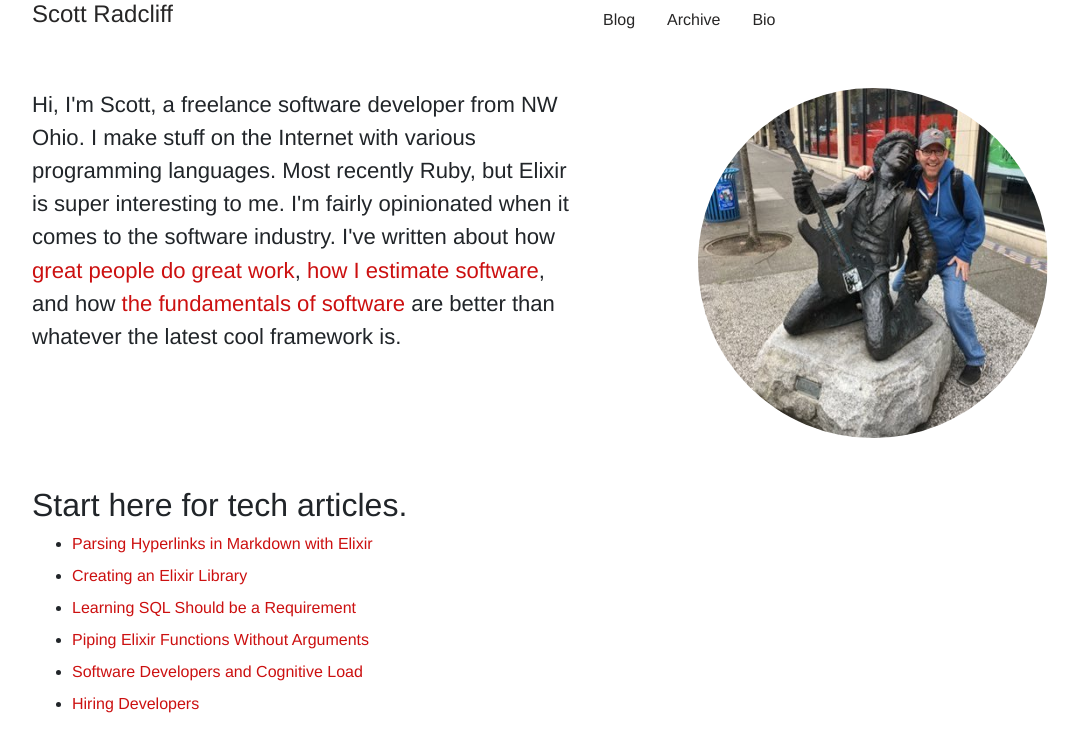
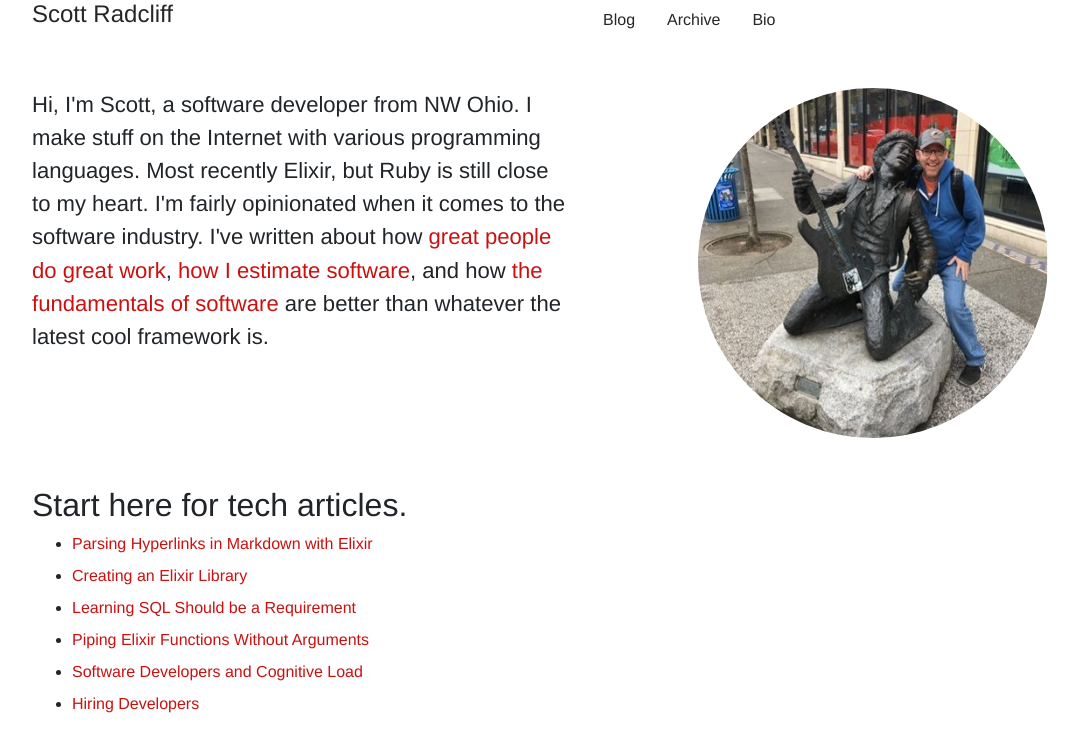
Before and after one commit to ScottRadcliff/scottradcliff.github.io, a Jekyll site: the page built from index.html, in a window 1280 px wide. Shown: the top 752 px of the page, without its empty margins (53-1132 px from the left). Built offline with Jekyll 4.4.1, drawn with Linux system fonts in a browser that asks for light colours; the list of posts is cut into pages by our own code; comment, search, counter and statistics services are not loaded.

Commit message:
Update index

```diff
--- a/index.html
+++ b/index.html
@@ -4,7 +4,7 @@ layout: default
 
 <section class="row" id="intro">
   <section class="col-md-6">
-    <p>Hi, I'm Scott, a freelance software developer from NW Ohio. I make stuff on the Internet with various programming languages. Most recently Ruby, but Elixir is super interesting to me. I'm fairly opinionated when it comes to the software industry. I've written about how <a href="/great-people-do-great-work.html">great people do great work</a>, <a href="/how-to-estimate-software.html">how I estimate software</a>, and how <a href="/how-to-estimate-software.html">the fundamentals of software</a> are better than whatever the latest cool framework is.
+    <p>Hi, I'm Scott, a software developer from NW Ohio. I make stuff on the Internet with various programming languages. Most recently Elixir, but Ruby is still close to my heart. I'm fairly opinionated when it comes to the software industry. I've written about how <a href="/great-people-do-great-work.html">great people do great work</a>, <a href="/how-to-estimate-software.html">how I estimate software</a>, and how <a href="/how-to-estimate-software.html">the fundamentals of software</a> are better than whatever the latest cool framework is.
   </section>
   <section class="col-md-5 ml-5">
     <img width="350" src="/assets/images/me.jpg" class="ml-5"/>
```
